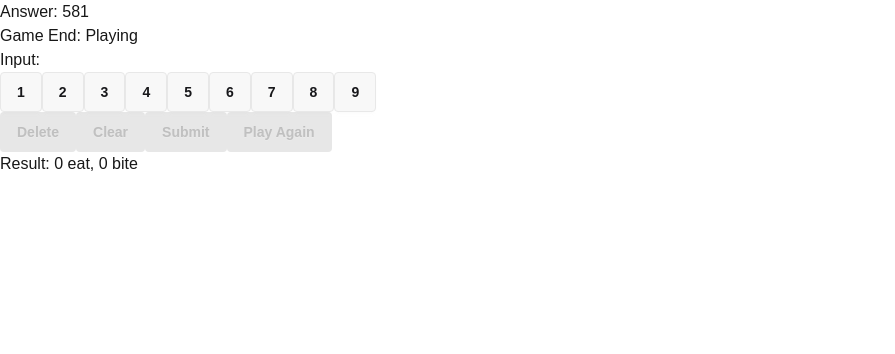
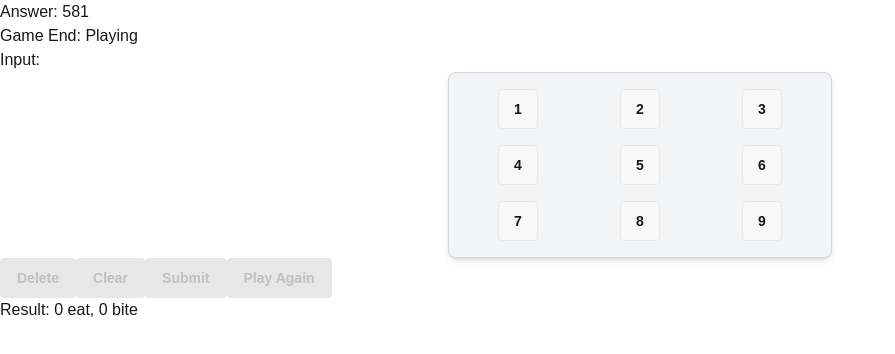
Before and after one commit to M-Yusei1001/numeron, a Next.js app in the folder numeron-app/: page /game in a window 1280 px wide. Both pictures are taken after a click on the button "Start Game". Shown: the top 354 px of the page, without its empty margins (0-895 px from the left). Built offline with nearby package versions, Linux system fonts and the light colour scheme.

Commit message:
wip: キーボード整形

```diff
--- a/numeron-app/components/Keyboard.tsx
+++ b/numeron-app/components/Keyboard.tsx
@@ -7,16 +7,20 @@ export default function Keyboard({
 }: KeyboardProps) {
 	const numbers = [1, 2, 3, 4, 5, 6, 7, 8, 9];
 
+	const btnConfig = "flex cursor-pointer select-none";
+
 	return (
-		<div>
+		<div className="grid grid-cols-3 gap-4 max-w-sm mx-auto p-4 border border-gray-300 rounded-lg bg-gray-100 shadow-md">
 			{numbers.map((number) => (
+				<div className="flex justify-center items-center" key={number}>
 					<button
 						key={number}
 						onClick={() => onNumberClick(number)}
-					className={`${clickedNumbers.includes(number) ? "btn btn-primary" : "btn"}`}
+						className={`btn btn-square ${btnConfig} ${clickedNumbers.includes(number) ? "btn-primary" : ""}`}
 					>
 						{number}
 					</button>
+				</div>
 			))}
 		</div>
 	);
```
Lines whose indentation alone changed are shown as unchanged.
